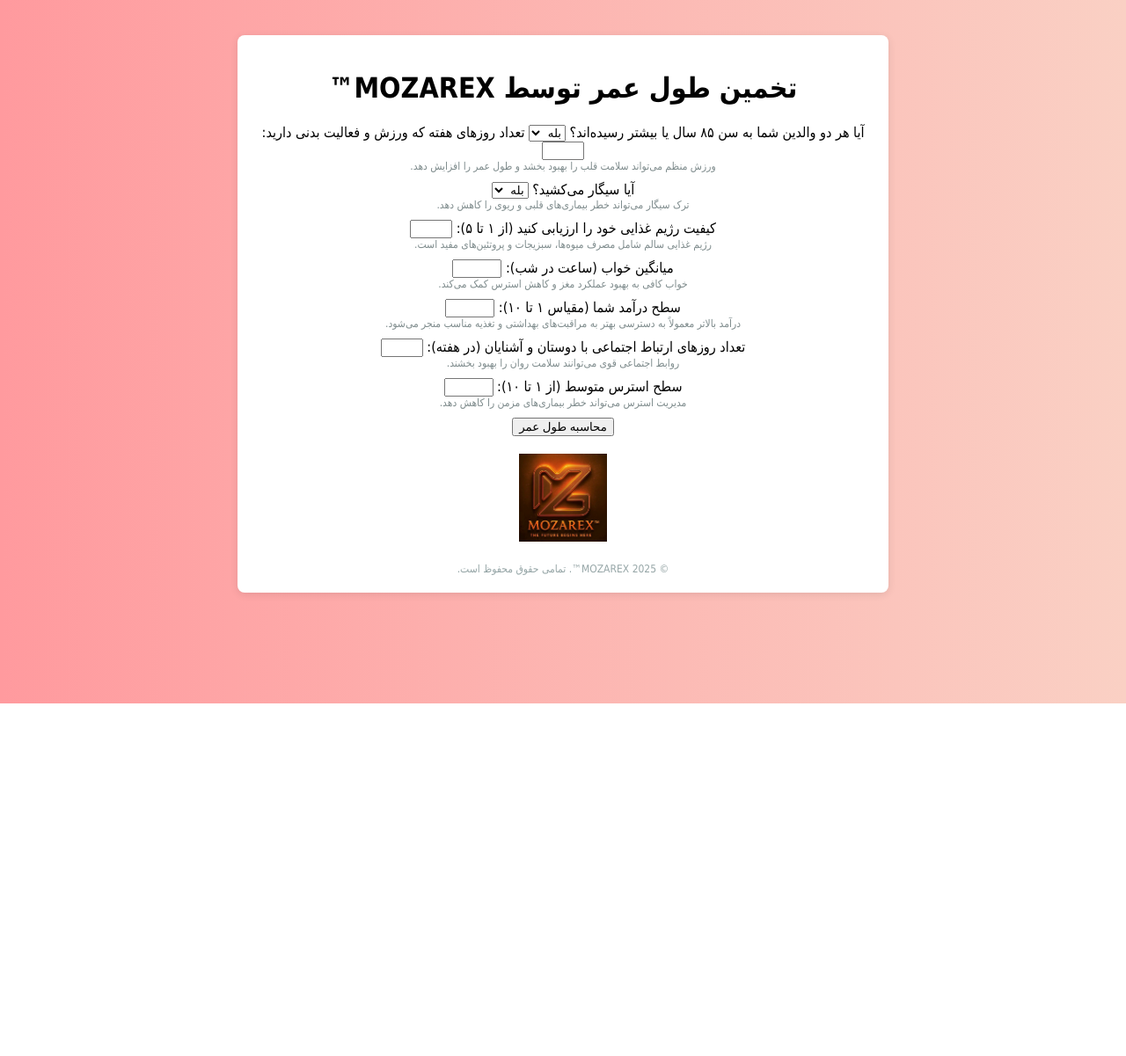
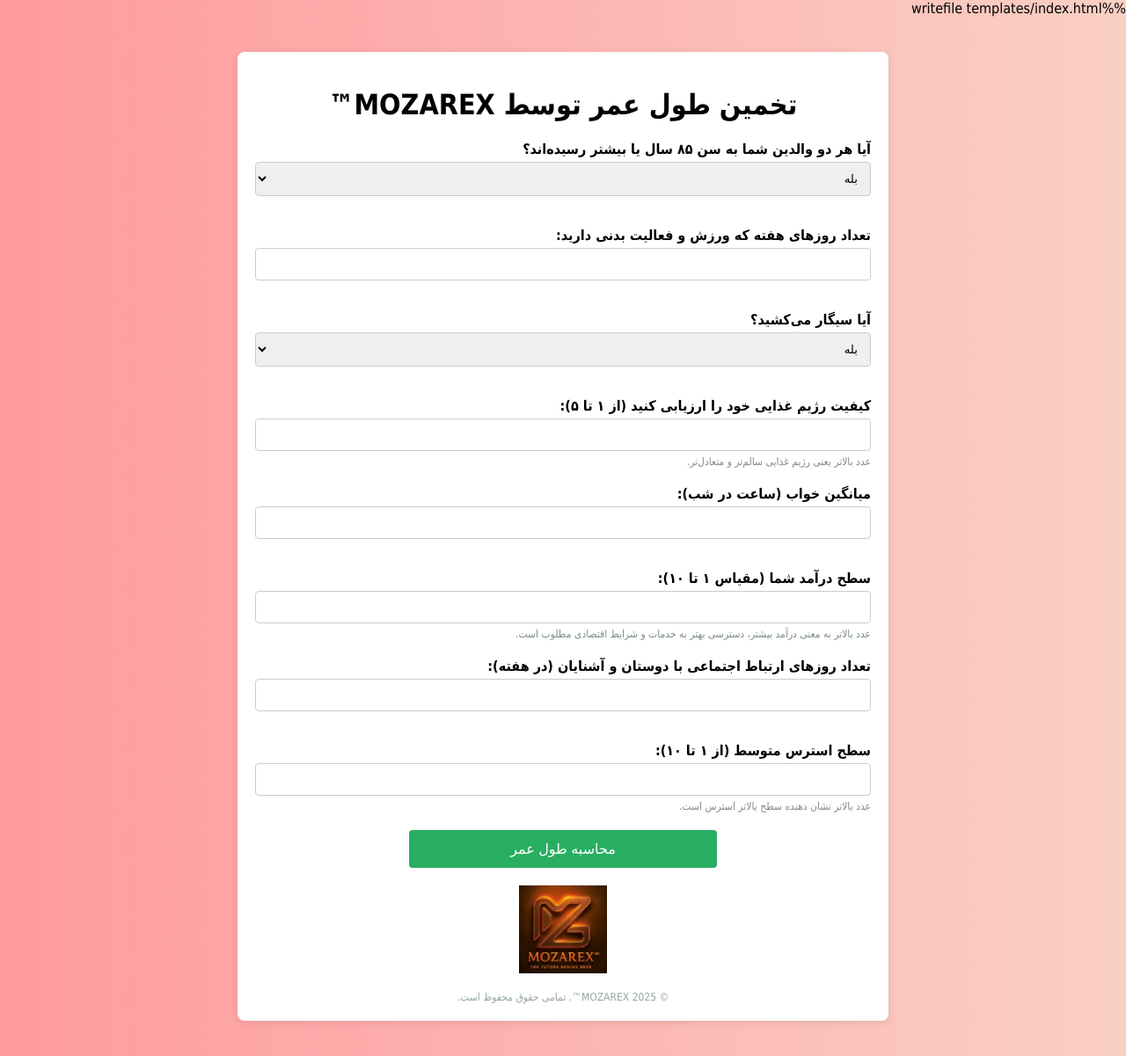
Before and after one commit to Mozarex-hub/mozarex5, a Flask app: template templates/index.html in a window 1280 px wide. Shown: the whole page at 88% size. Before the commit the page ends 800 px from the top, so only its background shows below. Run offline with Flask 3, Linux system fonts and the light colour scheme; the template is opened without the code that fills it, so the values that code supplies are empty.

Commit message:
Update index.html

```diff
--- a/templates/index.html
+++ b/templates/index.html
@@ -1,3 +1,4 @@
+%%writefile templates/index.html
 <!DOCTYPE html>
 <html lang="fa" dir="rtl">
 <head>
@@ -28,16 +29,48 @@
         .logo {
             width: 100px;
         }
-        .explanation {
-            font-size: 12px;
-            color: #7f8c8d;
-            margin-bottom: 10px;
-        }
         .footer {
             text-align: center;
             margin-top: 20px;
             font-size: 12px;
             color: #95a5a6;
+        }
+        .question {
+            margin-bottom: 20px;
+            text-align: right;
+        }
+        label {
+            font-weight: bold;
+            display: block;
+            margin-bottom: 5px;
+        }
+        input, select {
+            width: 100%;
+            padding: 10px;
+            margin-bottom: 15px;
+            border: 1px solid #ccc;
+            border-radius: 4px;
+            box-sizing: border-box;
+        }
+        .explanation {
+            font-size: 12px;
+            color: #7f8c8d;
+            margin-top: -10px;
+            margin-bottom: 20px;
+            text-align: right;
+        }
+        button {
+            background-color: #27ae60;
+            color: #fff;
+            padding: 12px;
+            border: none;
+            border-radius: 4px;
+            cursor: pointer;
+            font-size: 16px;
+            width: 50%;
+        }
+        button:hover {
+            background-color: #2ecc71;
         }
     </style>
 </head>
@@ -45,45 +78,58 @@
     <div class="container">
         <h1>تخمین طول عمر توسط MOZAREX™</h1>
         <form method="POST">
+            <div class="question">
                 <label>آیا هر دو والدین شما به سن ۸۵ سال یا بیشتر رسیده‌اند؟</label>
                 <select name="family_history">
                     <option value="بله">بله</option>
                     <option value="خیر">خیر</option>
                 </select>
+            </div>
 
+            <div class="question">
                 <label>تعداد روزهای هفته که ورزش و فعالیت بدنی دارید:</label>
                 <input type="number" name="exercise" min="0" max="7" required>
-            <div class="explanation">ورزش منظم می‌تواند سلامت قلب را بهبود بخشد و طول عمر را افزایش دهد.</div>
+            </div>
 
+            <div class="question">
                 <label>آیا سیگار می‌کشید؟</label>
                 <select name="smoking">
                     <option value="بله">بله</option>
                     <option value="خیر">خیر</option>
                 </select>
-            <div class="explanation">ترک سیگار می‌تواند خطر بیماری‌های قلبی و ریوی را کاهش دهد.</div>
+            </div>
 
+            <div class="question">
                 <label>کیفیت رژیم غذایی خود را ارزیابی کنید (از ۱ تا ۵):</label>
                 <input type="number" name="diet" min="1" max="5" required>
-            <div class="explanation">رژیم غذایی سالم شامل مصرف میوه‌ها، سبزیجات و پروتئین‌های مفید است.</div>
+                <div class="explanation">عدد بالاتر یعنی رژیم غذایی سالم‌تر و متعادل‌تر.</div>
+            </div>
 
+            <div class="question">
                 <label>میانگین خواب (ساعت در شب):</label>
                 <input type="number" name="sleep" min="0" max="24" required>
-            <div class="explanation">خواب کافی به بهبود عملکرد مغز و کاهش استرس کمک می‌کند.</div>
+            </div>
 
+            <div class="question">
                 <label>سطح درآمد شما (مقیاس ۱ تا ۱۰):</label>
                 <input type="number" name="income" min="1" max="10" required>
-            <div class="explanation">درآمد بالاتر معمولاً به دسترسی بهتر به مراقبت‌های بهداشتی و تغذیه مناسب منجر می‌شود.</div>
+                <div class="explanation">عدد بالاتر به معنی درآمد بیشتر، دسترسی بهتر به خدمات و شرایط اقتصادی مطلوب است.</div>
+            </div>
 
+            <div class="question">
                 <label>تعداد روزهای ارتباط اجتماعی با دوستان و آشنایان (در هفته):</label>
                 <input type="number" name="social" min="0" max="7" required>
-            <div class="explanation">روابط اجتماعی قوی می‌توانند سلامت روان را بهبود بخشند.</div>
+            </div>
 
+            <div class="question">
                 <label>سطح استرس متوسط (از ۱ تا ۱۰):</label>
                 <input type="number" name="stress" min="1" max="10" required>
-            <div class="explanation">مدیریت استرس می‌تواند خطر بیماری‌های مزمن را کاهش دهد.</div>
+                <div class="explanation">عدد بالاتر نشان دهنده سطح بالاتر استرس است.</div>
+            </div>
 
             <button type="submit">محاسبه طول عمر</button>
         </form>
+
         <div class="logo-container">
             <img src="/static/logo.jpeg" alt="Logo" class="logo">
         </div>
```
Lines whose indentation alone changed are shown as unchanged.
